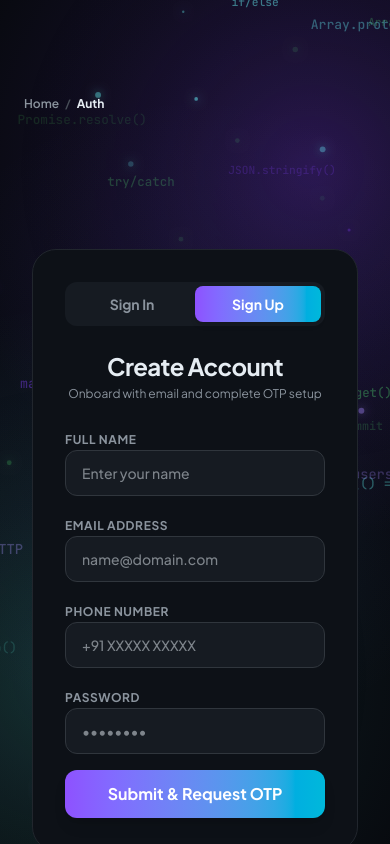
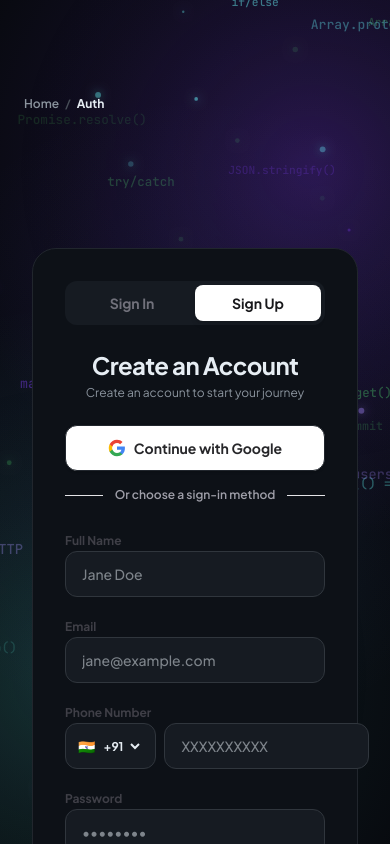
Before and after one commit to Sanskar-25may/codersspot, a React (Vite) app in the folder frontend/: page /auth in a window 390 px wide. Both pictures are taken after a click on the button "Sign Up". Shown: the top 844 px of the page. Built offline with nearby package versions, Linux system fonts and the light colour scheme; no server answers.

Commit message:
feat: redesign signup layout with Google auth, phone code dropdown selector, and radio verification preferences

```diff
--- a/frontend/src/pages/auth/AuthPage.tsx
+++ b/frontend/src/pages/auth/AuthPage.tsx
@@ -12,6 +12,8 @@ export default function AuthPage() {
   const [password, setPassword] = useState('');
   const [fullName, setFullName] = useState('');
   const [phoneNumber, setPhoneNumber] = useState('');
+  const [countryCode, setCountryCode] = useState('+91');
+  const [verificationMethod, setVerificationMethod] = useState<'email' | 'phone'>('email');
 
   // OTP Phase States
   const [showOtpScreen, setShowOtpScreen] = useState(false);
@@ -44,7 +46,7 @@ export default function AuthPage() {
           email,
           password,
           full_name: fullName,
-          phone_number: phoneNumber
+          phone_number: `${countryCode} ${phoneNumber}`
         });
 
         // Show OTP entry box on successful signup
@@ -146,15 +148,13 @@ export default function AuthPage() {
             <div className="flex rounded-xl p-1" style={{ background: 'var(--bg-surface)' }}>
               <button
                 onClick={() => { setIsLogin(true); setValidationError(null); clearError(); }}
-                className={`flex-1 py-2 text-sm font-bold rounded-lg transition-all ${isLogin ? 'bg-gradient-to-r from-violet-500 to-cyan-500 text-white shadow-md' : ''}`}
-                style={{ color: isLogin ? 'white' : 'var(--text-secondary)' }}
+                className={`flex-1 py-2 text-sm font-bold rounded-lg transition-all ${isLogin ? 'bg-white text-zinc-900 shadow-md' : 'text-zinc-500'}`}
               >
                 Sign In
               </button>
               <button
                 onClick={() => { setIsLogin(false); setValidationError(null); clearError(); }}
-                className={`flex-1 py-2 text-sm font-bold rounded-lg transition-all ${!isLogin ? 'bg-gradient-to-r from-violet-500 to-cyan-500 text-white shadow-md' : ''}`}
-                style={{ color: !isLogin ? 'white' : 'var(--text-secondary)' }}
+                className={`flex-1 py-2 text-sm font-bold rounded-lg transition-all ${!isLogin ? 'bg-white text-zinc-900 shadow-md' : 'text-zinc-500'}`}
               >
                 Sign Up
               </button>
@@ -164,16 +164,41 @@ export default function AuthPage() {
           {/* Form Prompts */}
           <div className="text-center space-y-1">
             <h3 className="text-2xl font-bold tracking-tight">
-              {showOtpScreen ? "Verify OTP" : isLogin ? "Welcome Back" : "Create Account"}
+              {showOtpScreen ? "Verify OTP" : isLogin ? "Welcome Back" : "Create an Account"}
             </h3>
             <p className="text-xs" style={{ color: 'var(--text-secondary)' }}>
               {showOtpScreen
                 ? `Verification code sent to ${otpPendingEmail}`
                 : isLogin
                   ? "Enter your credentials to manage your dashboard"
-                  : "Onboard with email and complete OTP setup"}
+                  : "Create an account to start your journey"}
             </p>
           </div>
+
+          {/* Google Auth Button (Only visible on Sign Up) */}
+          {!isLogin && !showOtpScreen && (
+            <div className="space-y-4">
+              <button
+                type="button"
+                className="w-full py-3 border rounded-xl flex items-center justify-center gap-2 text-sm font-bold text-zinc-800 bg-white hover:bg-zinc-50 transition-all shadow-sm"
+                style={{ borderColor: 'var(--border-soft)' }}
+              >
+                <svg width="18" height="18" viewBox="0 0 24 24" fill="none">
+                  <path d="M22.56 12.25c0-.78-.07-1.53-.2-2.25H12v4.26h5.92c-.26 1.37-1.04 2.53-2.21 3.31v2.77h3.57c2.08-1.92 3.28-4.74 3.28-8.09z" fill="#4285F4"/>
+                  <path d="M12 23c2.97 0 5.46-.98 7.28-2.66l-3.57-2.77c-.98.66-2.23 1.06-3.71 1.06-2.86 0-5.29-1.93-6.16-4.53H2.18v2.84C3.99 20.53 7.7 23 12 23z" fill="#34A853"/>
+                  <path d="M5.84 14.09c-.22-.66-.35-1.36-.35-2.09s.13-1.43.35-2.09V7.06H2.18C1.43 8.55 1 10.22 1 12s.43 3.45 1.18 4.94l3.66-2.85z" fill="#FBBC05"/>
+                  <path d="M12 5.38c1.62 0 3.06.56 4.21 1.64l3.15-3.15C17.45 2.09 14.97 1 12 1 7.7 1 3.99 3.47 2.18 7.06l3.66 2.85c.87-2.6 3.3-4.53 6.16-4.53z" fill="#EA4335"/>
+                </svg>
+                Continue with Google
+              </button>
+
+              <div className="flex items-center gap-3 text-xs font-semibold text-zinc-400">
+                <div className="flex-grow h-px bg-zinc-200 dark:bg-zinc-800" />
+                <span>Or choose a sign-in method</span>
+                <div className="flex-grow h-px bg-zinc-200 dark:bg-zinc-800" />
+              </div>
+            </div>
+          )}
 
           {/* Error Banner */}
           {(error || validationError) && (
@@ -220,13 +245,13 @@ export default function AuthPage() {
             /* Login & Registration Form */
             <form onSubmit={handleAuthSubmit} className="space-y-4">
               {!isLogin && (
-                <div className="space-y-1.5">
-                  <label className="text-xs font-bold uppercase tracking-wider" style={{ color: 'var(--text-secondary)' }}>
+                <div className="space-y-1.5 text-left">
+                  <label className="text-xs font-bold text-zinc-700 dark:text-zinc-300">
                     Full Name
                   </label>
                   <input
                     type="text"
-                    placeholder="Enter your name"
+                    placeholder="Jane Doe"
                     value={fullName}
                     onChange={(e) => setFullName(e.target.value)}
                     className="w-full px-4 py-3 rounded-xl border text-sm font-medium focus:outline-none transition-all input-premium"
@@ -239,13 +264,13 @@ export default function AuthPage() {
                 </div>
               )}
 
-              <div className="space-y-1.5">
-                <label className="text-xs font-bold uppercase tracking-wider" style={{ color: 'var(--text-secondary)' }}>
-                  Email Address
+              <div className="space-y-1.5 text-left">
+                <label className="text-xs font-bold text-zinc-700 dark:text-zinc-300">
+                  Email
                 </label>
                 <input
                   type="email"
-                  placeholder="name@domain.com"
+                  placeholder="jane@example.com"
                   value={email}
                   onChange={(e) => setEmail(e.target.value)}
                   className="w-full px-4 py-3 rounded-xl border text-sm font-medium focus:outline-none transition-all input-premium"
@@ -258,16 +283,30 @@ export default function AuthPage() {
               </div>
 
               {!isLogin && (
-                <div className="space-y-1.5">
-                  <label className="text-xs font-bold uppercase tracking-wider" style={{ color: 'var(--text-secondary)' }}>
+                <div className="space-y-1.5 text-left">
+                  <label className="text-xs font-bold text-zinc-700 dark:text-zinc-300">
                     Phone Number
                   </label>
+                  <div className="flex gap-2">
+                    <div className="flex items-center gap-1 px-3 rounded-xl border text-sm font-semibold select-none" style={{ borderColor: 'var(--border-med)', background: 'var(--bg-surface)' }}>
+                      <span className="text-sm">🇮🇳</span>
+                      <select
+                        value={countryCode}
+                        onChange={(e) => setCountryCode(e.target.value)}
+                        className="bg-transparent focus:outline-none text-xs font-bold"
+                        style={{ color: 'var(--text-primary)' }}
+                      >
+                        <option value="+91">+91</option>
+                        <option value="+1">+1</option>
+                        <option value="+44">+44</option>
+                      </select>
+                    </div>
                     <input
                       type="tel"
-                    placeholder="+91 XXXXX XXXXX"
+                      placeholder="XXXXXXXXXX"
                       value={phoneNumber}
                       onChange={(e) => setPhoneNumber(e.target.value)}
-                    className="w-full px-4 py-3 rounded-xl border text-sm font-medium focus:outline-none transition-all input-premium"
+                      className="flex-grow px-4 py-3 rounded-xl border text-sm font-medium focus:outline-none transition-all input-premium"
                       style={{
                         borderColor: 'var(--border-med)',
                         background: 'var(--bg-surface)',
@@ -275,10 +314,11 @@ export default function AuthPage() {
                       }}
                     />
                   </div>
+                </div>
               )}
 
-              <div className="space-y-1.5">
-                <label className="text-xs font-bold uppercase tracking-wider" style={{ color: 'var(--text-secondary)' }}>
+              <div className="space-y-1.5 text-left">
+                <label className="text-xs font-bold text-zinc-700 dark:text-zinc-300">
                   Password
                 </label>
                 <input
@@ -295,6 +335,36 @@ export default function AuthPage() {
                 />
               </div>
 
+              {!isLogin && (
+                <div className="space-y-1.5 text-left">
+                  <label className="text-xs font-bold text-zinc-700 dark:text-zinc-300">
+                    Preferred Verification Method
+                  </label>
+                  <div className="flex gap-4 p-3.5 rounded-xl border" style={{ borderColor: 'var(--border-soft)', background: 'var(--bg-surface)' }}>
+                    <label className="flex items-center gap-2 text-xs font-bold cursor-pointer select-none">
+                      <input
+                        type="radio"
+                        name="verificationMethod"
+                        checked={verificationMethod === 'email'}
+                        onChange={() => setVerificationMethod('email')}
+                        className="w-4 h-4 text-violet-500 border-gray-300 focus:ring-violet-400"
+                      />
+                      Verify Email
+                    </label>
+                    <label className="flex items-center gap-2 text-xs font-bold cursor-pointer select-none">
+                      <input
+                        type="radio"
+                        name="verificationMethod"
+                        checked={verificationMethod === 'phone'}
+                        onChange={() => setVerificationMethod('phone')}
+                        className="w-4 h-4 text-violet-500 border-gray-300 focus:ring-violet-400"
+                      />
+                      Verify Phone Number
+                    </label>
+                  </div>
+                </div>
+              )}
+
               {isLogin && (
                 <div className="p-3 rounded-xl text-[10px] border font-semibold space-y-1" style={{ background: 'var(--bg-base)', borderColor: 'var(--border-soft)', color: 'var(--text-secondary)' }}>
                   🔑 Local Test Account:
@@ -308,9 +378,9 @@ export default function AuthPage() {
               <button
                 type="submit"
                 disabled={isLoading}
-                className="w-full py-3 rounded-xl font-bold text-white bg-gradient-to-r from-violet-500 to-cyan-500 hover:scale-[1.01] shadow-lg transition-all"
+                className="w-full py-3.5 rounded-xl font-bold text-white bg-[#6366F1] hover:bg-[#5558e6] shadow-md transition-all text-sm font-black"
               >
-                {isLoading ? "Loading..." : isLogin ? "Sign In to Account" : "Submit & Request OTP"}
+                {isLoading ? "Loading..." : isLogin ? "Sign In to Account" : "Create Account"}
               </button>
             </form>
           )}
```
Lines whose indentation alone changed are shown as unchanged.
